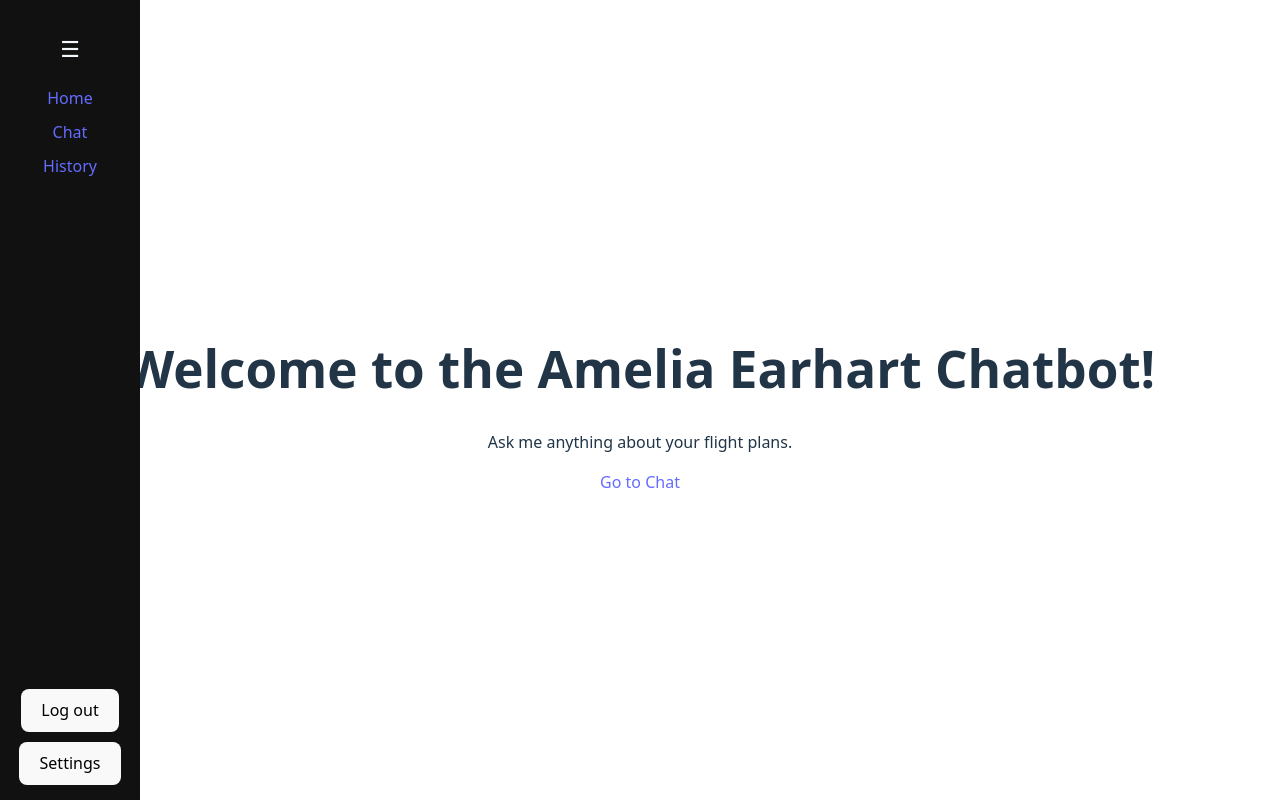
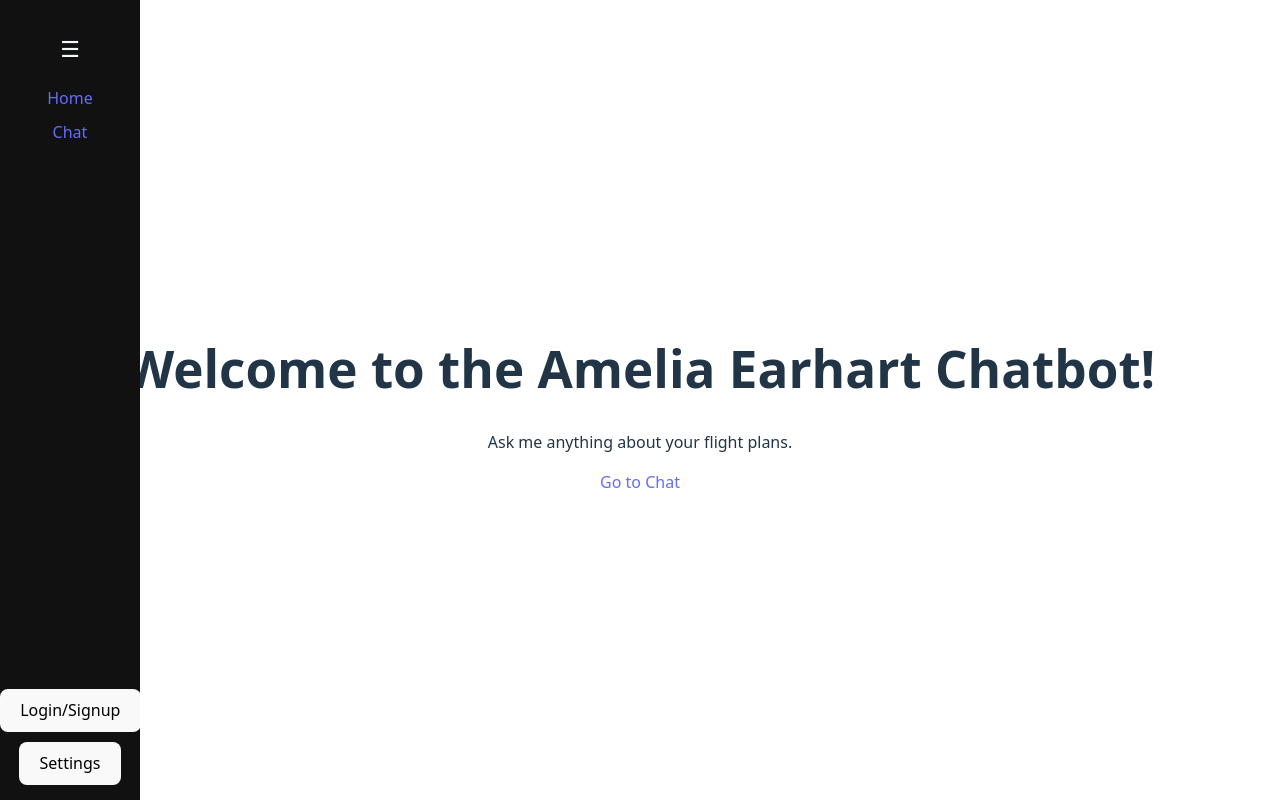
Before and after one commit to oli4406/amelia-earhart-chatbot, a React (Vite) app: page / in a window 1280 px wide. Built offline with nearby package versions, Linux system fonts and the light colour scheme.

Commit message:
Added login button functionality

```diff
--- a/src/NavBar.jsx
+++ b/src/NavBar.jsx
@@ -1,18 +1,15 @@
 import {Link} from 'react-router-dom';
 import {useState} from 'react'
-const loggedIn = true; // Placeholder for actual authentication logic
 
 export default function NavBar() {
+    const [loggedIn, setLoggedIn] = useState(false);
+    const [collapsed, setCollapsed] = useState(false);
+    const [showSettings, setShowSettings] = useState(false);
 
-  const [collapsed, setCollapsed] = useState(false)
-  const [showSettings, setShowSettings] = useState(false);
-  const toggleNav = () => {setCollapsed((prev) => !prev);};
-  const openSettings = () => {setShowSettings(true);};
-  const closeSettings = () => {setShowSettings(false);};
     return (
       <>
         <nav className={`nav ${collapsed ? 'nav--collapsed' : ''}`}>
-          <button className="nav-toggle" onClick={toggleNav}>
+          <button className="nav-toggle" onClick={() => setCollapsed((prev) => !prev)}>
             {collapsed ? '☰' : '☰'}
           </button>
           <div className="nav-inner">
@@ -20,8 +17,8 @@ export default function NavBar() {
             <Link style={{display:'block',margin: '10px auto'}} to="/chat">Chat</Link>
             {loggedIn && (<Link style={{display:'block',margin: '10px auto'}} to="/history">History</Link>)}
             <div className='navButtons'>
-                <button>{loggedIn ? 'Log out' : 'Login/Signup'}</button>
-                <button type="button" onClick={openSettings}>Settings</button>
+                <button onClick={() => setLoggedIn((prev) => !prev)}>{loggedIn ? 'Log out' : 'Login/Signup'}</button>
+                <button type="button" onClick={() => setShowSettings(true)}>Settings</button>
             </div>
           </div>
         </nav>
@@ -29,7 +26,7 @@ export default function NavBar() {
         {showSettings && (
           <div className="settings-overlay">
             <div className="settings-modal">
-                <button className="settings-close" onClick={closeSettings}> x </button>
+                <button className="settings-close" onClick={() => setShowSettings(false)}> x </button>
                 <div className="settings-body">
                 </div>
             </div>
```
